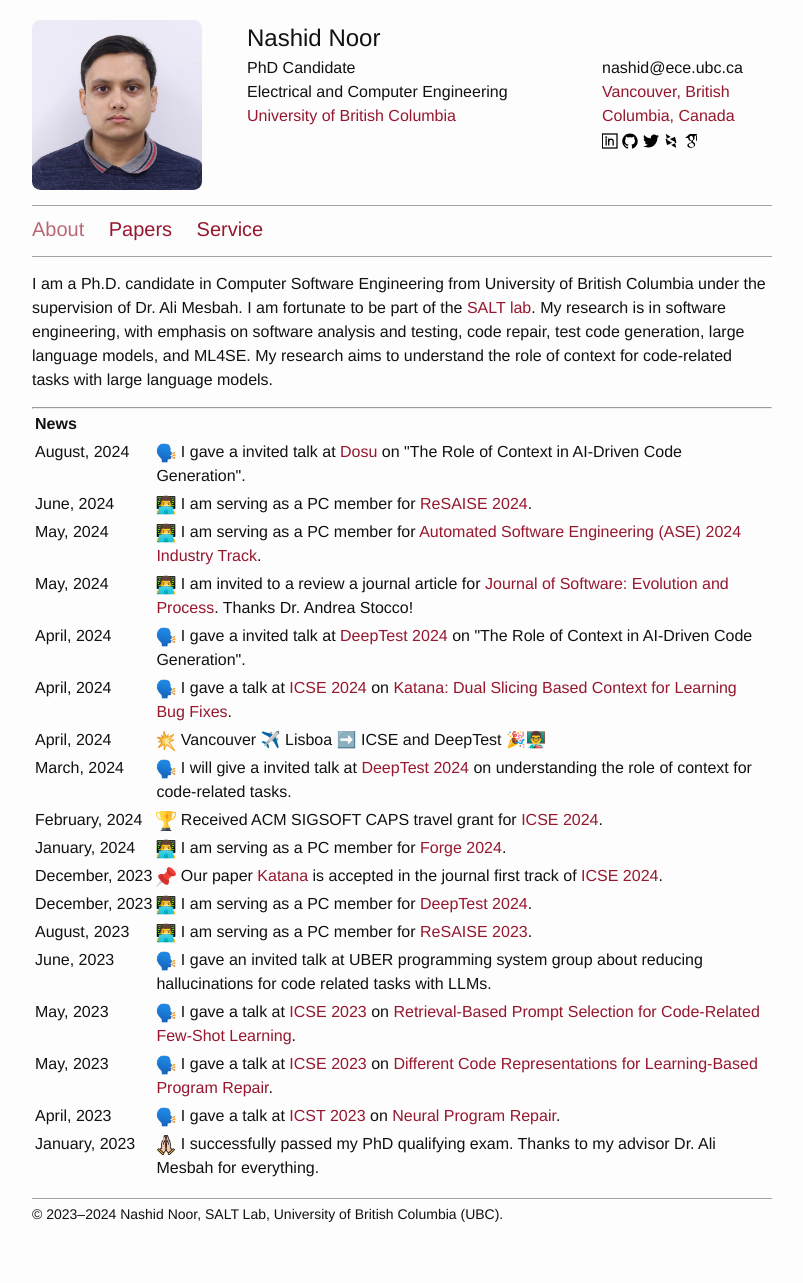
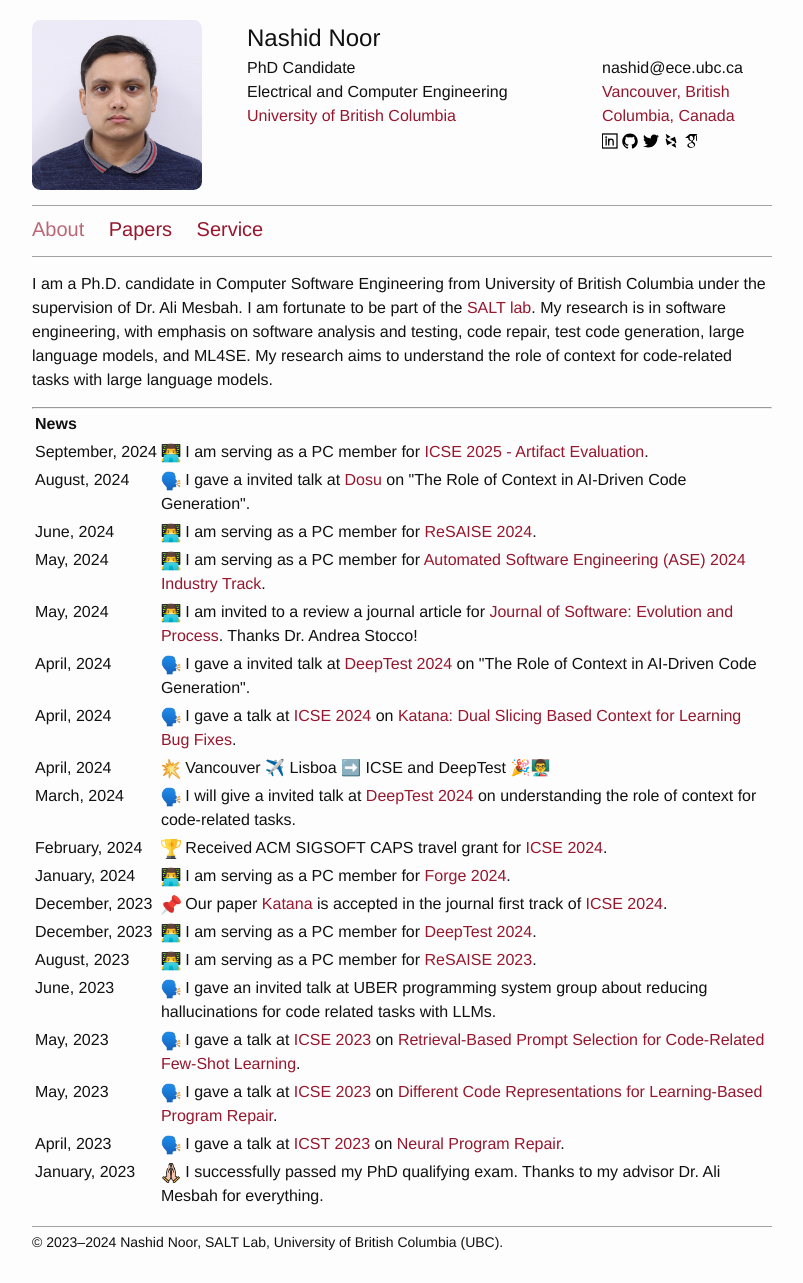
Before and after one commit to nashid/nashid.github.io, a Jekyll site: the page built from index.md, in a window 1280 px wide. Shown: the whole page, without its empty margins (238-1041 px from the left). Built offline with Jekyll 4.4.1, drawn with Linux system fonts in a browser that asks for light colours; before the commit the page ends 1255 px from its top, so only the background shows below that.

Commit message:
program committee - icse 2025 - artifact evaluation

```diff
--- a/index.md
+++ b/index.md
@@ -16,6 +16,11 @@
   <tr>
     <th style="vertical-align: top; text-align: left;">News</th>
     <th>&nbsp;</th>
+  </tr>
+
+  <tr>
+    <td style="vertical-align: top;">September,&nbsp;2024</td>
+    <td><img src="./resources/images/icon-paper-review.png" width="20" height="20"> I am serving as a PC member for <a href="https://conf.researchr.org/track/icse-2025/icse-2025-artifact-evaluation">ICSE 2025 - Artifact Evaluation</a>.</td>
   </tr>
 
   <tr>
```
